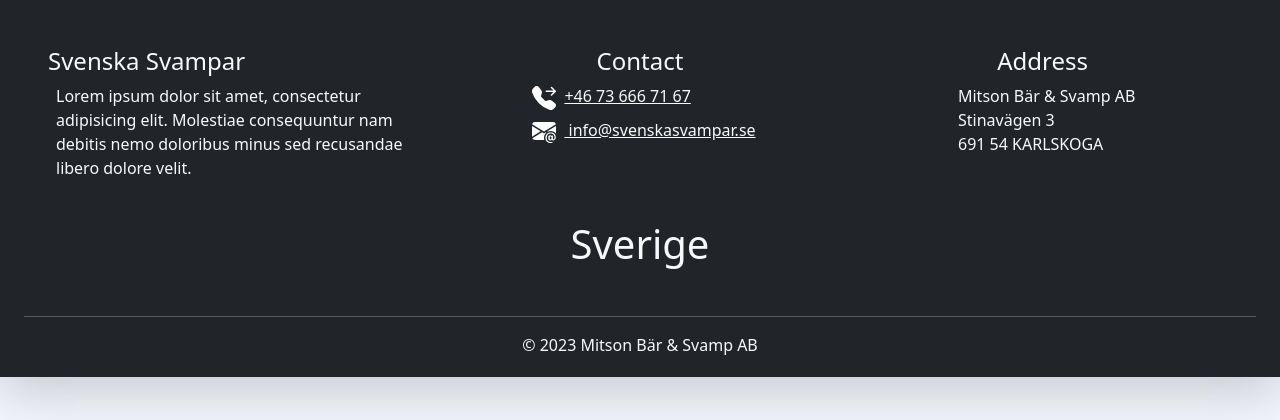
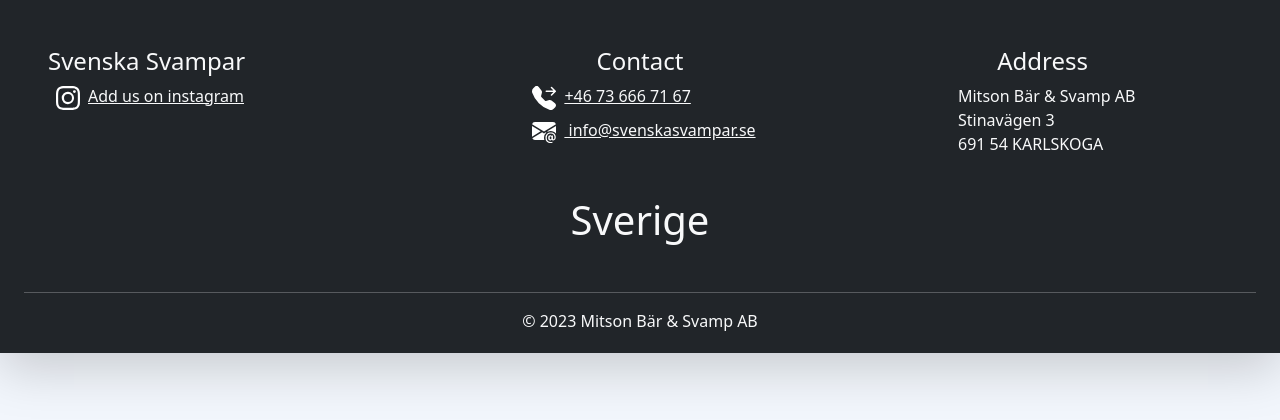
Before and after one commit to TheFrisb/Svenska-Svampar, a Django app: page / in a window 1280 px wide. Shown: the part 236-656 px from the top of the page. Run offline with Django 4.2, Linux system fonts and the light colour scheme; data that the repository does not hold is empty; some libraries are stand-ins or nearby versions.

Commit message:
added instagram

```diff
--- a/shop/templates/shop/includes/footer.html
+++ b/shop/templates/shop/includes/footer.html
@@ -6,17 +6,17 @@
             <div class="row g-4">
                 <div class="col-12 col-md-4 d-flex justify-content-md-start flex-column align-items-md-start align-items-center">
                     <h4 class="text-center text-md-start">Svenska Svampar</h4>
-                    <p class="ps-2 text-light text-center text-md-start">Lorem ipsum dolor sit amet, consectetur adipisicing elit. Molestiae consequuntur nam debitis nemo doloribus minus sed recusandae libero dolore velit.</p>
+                    <a href="https://www.instagram.com/svenska_svampar/?igshid=OGQ5ZDc2ODk2ZA%3D%3D" target="_blank" class="ps-2 text-light text-center text-md-start"><img src="{% static 'shop/assets/icons/instagram.svg' %}" alt="" width="24" height="24" style="filter:invert()" class="me-2">Add us on instagram</a>
                 </div>
                 <div class="col-12 col-md-4 d-flex justify-content-md-start flex-column align-items-center">
                     <h4>Contact</h4>
                     <div class="d-flex-align-items-start justify-content-start flex-column">
-                        <div class="ps-2">
-                            <a href="tel:+46736667167" class="text-reset  text-light">
+                        <div class="ps-2 text-center text-md-start">
+                            <a href="tel:+46736667167" class="text-reset  text-light ">
                                 <img src="{% static 'shop/assets/icons/phone.svg' %}" alt="" width="24" height="24" style="filter:invert()" class="me-2">+46 73 666 71 67</a>
                         </div>
-                        <div class="ps-2 pt-2">
-                            <a href="mailto:info@svenskasvampar.se" class="text-reset  text-light"><img src="{% static 'shop/assets/icons/mail.svg' %}" alt="" width="24" height="24" style="filter:invert()" class="me-2">
+                        <div class="ps-2 pt-2 text-center text-md-start">
+                            <a href="mailto:info@svenskasvampar.se" class="text-reset  text-light "><img src="{% static 'shop/assets/icons/mail.svg' %}" alt="" width="24" height="24" style="filter:invert()" class="me-2">
                             info@svenskasvampar.se</a>
                         </div>
                     </div>
```
Also changed, not shown: shop/static/shop/assets/icons/instagram.svg (added).
